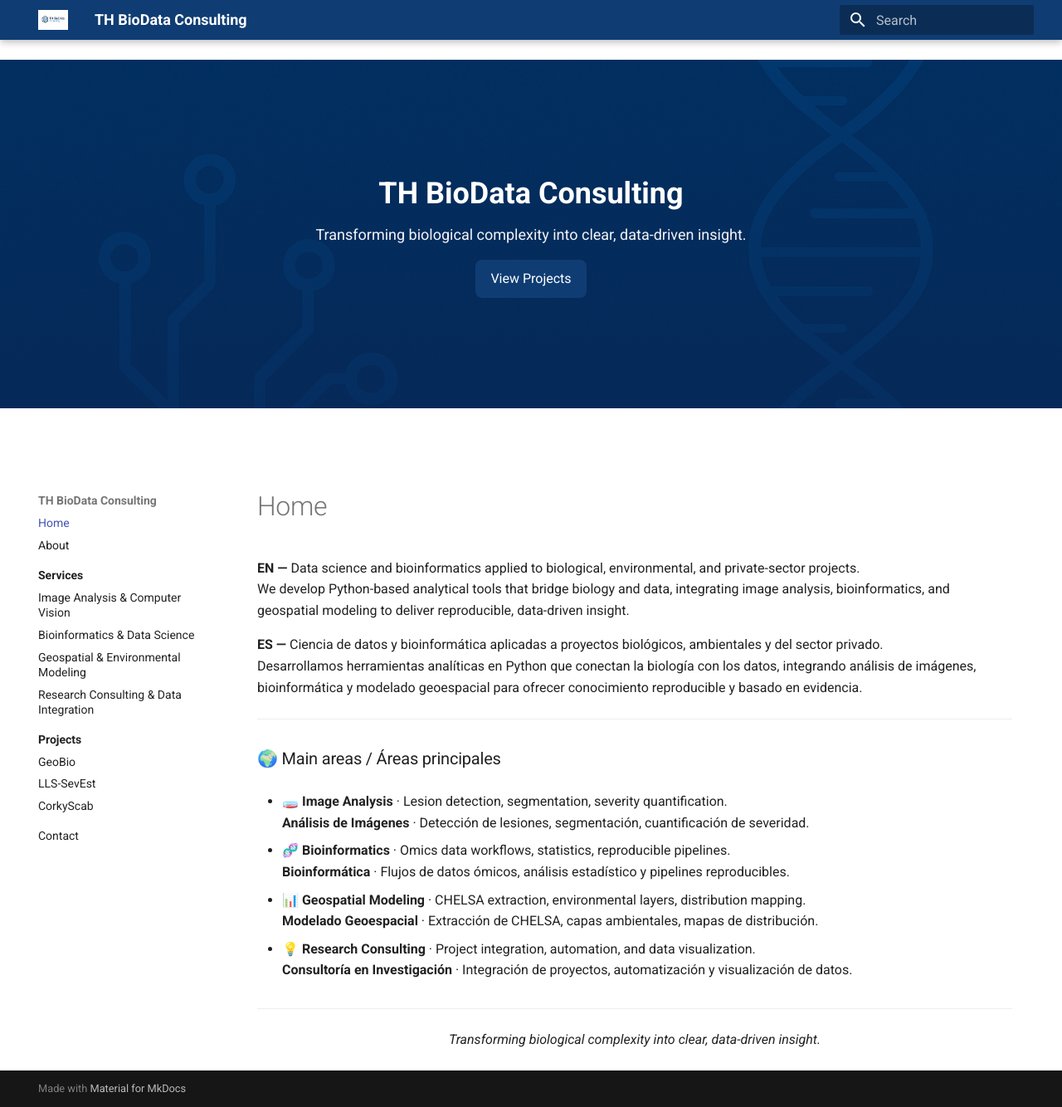
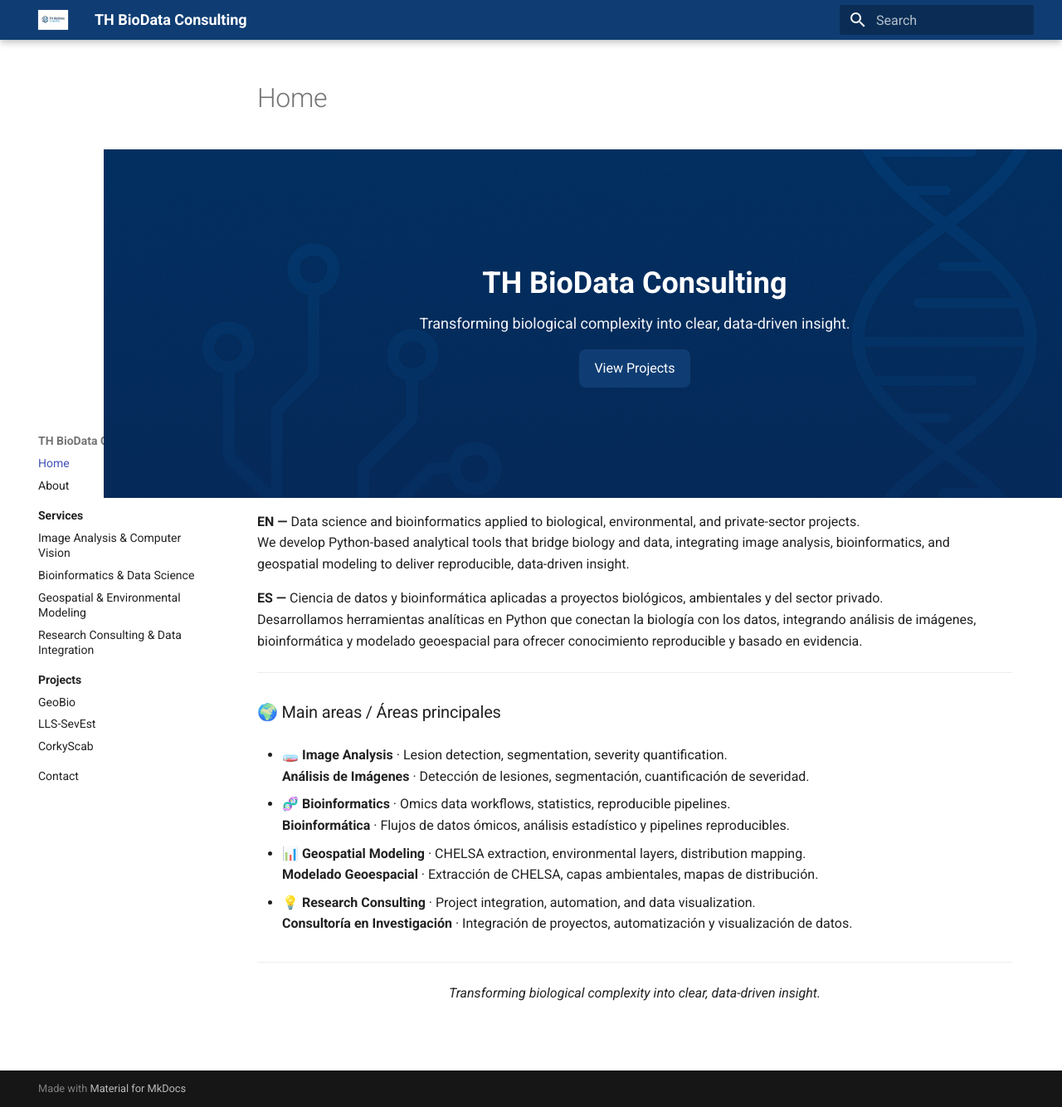
Before and after one commit to TH-BioData/th-biodata.github.io, an MkDocs documentation site: the page built from docs/index.md, in a window 1280 px wide and 1334 px high. Shown: the whole window at 83% size. Built offline with MkDocs 1.6.1 and Material for MkDocs 9.7.7, drawn with Linux system fonts in a browser that asks for light colours.

Commit message:
Update extra.css

```diff
--- a/docs/styles/extra.css
+++ b/docs/styles/extra.css
@@ -1,53 +1,50 @@
 /* ============================================================
-   TH BioData Consulting — Custom Styles (versión estable)
+   TH BioData Consulting — Custom Styles (scroll normal)
    ============================================================ */
 
-/* --- Ajustes generales de contenido --- */
+/* --- Contenido centrado --- */
 .md-content {
   max-width: 950px;
   margin: 0 auto;
 }
 
-/* ===== TOP BAR (azul corporativo fijo) ===== */
-.md-header,
-.md-tabs {
+/* --- Barra superior azul corporativo --- */
+.md-header, .md-tabs {
   background-color: #0F3D73 !important;
-  z-index: 10; /* por encima del hero */
+  z-index: 10;
 }
 
-/* ===== Variables para alto del hero ===== */
-:root {
-  --th-hero-height: 420px;          /* alto del hero en desktop */
-  --th-hero-height-sm: 300px;       /* alto del hero en móvil   */
-  --md-header-h: var(--md-header-height, 3.6rem); /* alto header Material */
+/* --- Alturas del hero --- */
+:root{
+  --th-hero-height: 420px;
+  --th-hero-height-sm: 300px;
 }
 
 /* ============================================================
-   HERO full-width (debajo del header)
+   HERO full-bleed (en el flujo, scroll normal)
    ============================================================ */
-
-/* Solo en páginas que tienen .hero */
-body:has(.hero) .hero {
-  position: fixed;                       /* fuera del flujo del layout */
-  top: var(--md-header-h);               /* inmediatamente bajo el header */
-  left: 50%;
-  transform: translateX(-50%);
-  width: 100vw;                          /* a todo lo ancho de la ventana */
-  margin: 0;
+.hero{
+  position: relative;                 /* ← vuelve al flujo normal */
+  margin-left: calc(50% - 50vw);      /* full-bleed */
+  margin-right: calc(50% - 50vw);
   border-radius: 0;
   overflow: hidden;
-  z-index: 4;                            /* por debajo del header */
+  z-index: 0;
+  /* neutraliza cualquier efecto de fade previo */
+  opacity: 1 !important;
+  transform: none !important;
+  transition: none !important;
 }
 
-body:has(.hero) .hero__bg {
+.hero__bg{
   height: var(--th-hero-height);
-  background-image: url('../assets/hero.jpg?v=5'); /* rompe caché */
+  background-image: url('../assets/hero.jpg?v=6'); /* rompe caché */
   background-size: cover;
   background-position: center;
   background-repeat: no-repeat;
 }
 
-.hero__content {
+.hero__content{
   position: absolute;
   inset: 0;
   display: flex;
@@ -58,105 +55,68 @@ body:has(.hero) .hero__bg {
   color: #fff;
 }
 
-.hero__title { font-size: 36px; font-weight: 700; margin-bottom: 6px; }
-.hero__tag   { font-size: 18px; opacity: .95; }
-.hero__cta   {
-  display: inline-block; margin-top: 16px; padding: 10px 18px;
-  background: #0F3D73; border-radius: 8px; color: #fff !important; text-decoration: none;
+.hero__title{ font-size:36px; font-weight:700; margin-bottom:6px; }
+.hero__tag{ font-size:18px; opacity:.95; }
+.hero__cta{
+  display:inline-block; margin-top:16px; padding:10px 18px;
+  background:#0F3D73; border-radius:8px; color:#fff !important; text-decoration:none;
 }
 
-/* Empujar TODO el contenido (incluye sidebar) por debajo del hero */
-body:has(.hero) .md-main {
-  padding-top: calc(var(--md-header-h) + var(--th-hero-height)) !important;
-  position: relative;
-  z-index: 1;
+/* --- Sidebar por DEBAJO del hero (solo donde exista hero) --- */
+body:has(.hero) .md-sidebar--primary,
+body:has(.hero) .md-sidebar--secondary{
+  margin-top: var(--th-hero-height);
 }
 
 /* ============================================================
-   GRID CARDS (tarjetas de proyectos/servicios)
+   Tarjetas (projects/services)
    ============================================================ */
-.grid.cards {
-  display: grid;
-  grid-template-columns: repeat(auto-fit, minmax(220px, 1fr));
-  gap: 16px;
+.grid.cards{
+  display:grid;
+  grid-template-columns:repeat(auto-fit, minmax(220px,1fr));
+  gap:16px;
 }
-
-.grid.cards > * {
-  border: 1px solid #e5e7eb;
-  border-radius: 12px;
-  padding: 16px;
-  background: #fff;
-  box-shadow: 0 2px 6px rgba(0,0,0,0.05);
-  transition: transform 0.2s ease, box-shadow 0.2s ease;
+.grid.cards > *{
+  border:1px solid #e5e7eb;
+  border-radius:12px;
+  padding:16px;
+  background:#fff;
+  box-shadow:0 2px 6px rgba(0,0,0,.05);
+  transition:transform .2s ease, box-shadow .2s ease;
 }
-
-.grid.cards > *:hover {
-  transform: translateY(-3px);
-  box-shadow: 0 6px 12px rgba(0,0,0,0.08);
+.grid.cards > *:hover{
+  transform:translateY(-3px);
+  box-shadow:0 6px 12px rgba(0,0,0,.08);
 }
 
 /* ============================================================
-   BANNERS (ajuste simple)
+   Banners simples
    ============================================================ */
-.banner {
-  display: block;
-  width: 100%;
-  height: 220px;
-  object-fit: cover;
-  object-position: center 45%;
-  border-radius: 0;
-  margin: 0 auto 24px auto;
-  box-shadow: 0 2px 8px rgba(0,0,0,0.08);
+.banner{
+  display:block;
+  width:100%;
+  height:220px;
+  object-fit:cover;
+  object-position:center 45%;
+  border-radius:0;
+  margin:0 auto 24px auto;
+  box-shadow:0 2px 8px rgba(0,0,0,.08);
 }
 
 /* ============================================================
-   Responsivo
+   Responsive
    ============================================================ */
-@media (max-width: 768px) {
-  body:has(.hero) .hero__bg {
-    height: var(--th-hero-height-sm);
+@media (max-width:768px){
+  .hero__bg{ height: var(--th-hero-height-sm); }
+  body:has(.hero) .md-sidebar--primary,
+  body:has(.hero) .md-sidebar--secondary{
+    margin-top: var(--th-hero-height-sm);
   }
-  body:has(.hero) .md-main {
-    padding-top: calc(var(--md-header-h) + var(--th-hero-height-sm)) !important;
-  }
-
-  .banner {
-    height: 160px;
-    object-position: center 40%;
+  .banner{
+    height:160px;
+    object-position:center 40%;
   }
 }
-/* ============================================================
-   HERO CON EFECTO DE DESVANECIMIENTO AL HACER SCROLL
-   ============================================================ */
 
-/* transición suave */
-.hero {
-  transition: opacity 0.6s ease, transform 0.6s ease;
-}
-
-/* Estado visible inicial */
-body:not(.scrolled) .hero {
-  opacity: 1;
-  transform: translateY(0);
-}
-
-/* Estado al hacer scroll */
-body.scrolled .hero {
-  opacity: 0;
-  transform: translateY(-80px);
-  pointer-events: none; /* evita que bloquee clics */
-}
-/* === Fix: hero centrado de borde a borde, sin desplazamiento === */
-body:has(.hero) .hero {
-  position: fixed;
-  top: var(--md-header-h);  /* debajo del header */
-  left: 0;
-  right: 0;
-  width: 100%;              /* evita 100vw (causa corrimiento) */
-  margin: 0;
-  transform: none;          /* quita translateX(-50%) */
-  z-index: 4;
-}
-
-/* Evita scroll horizontal accidental por diferencias entre vw y layout */
-html, body { overflow-x: hidden; }
+/* Evita scroll horizontal por el full-bleed */
+html, body{ overflow-x:hidden; }
```
